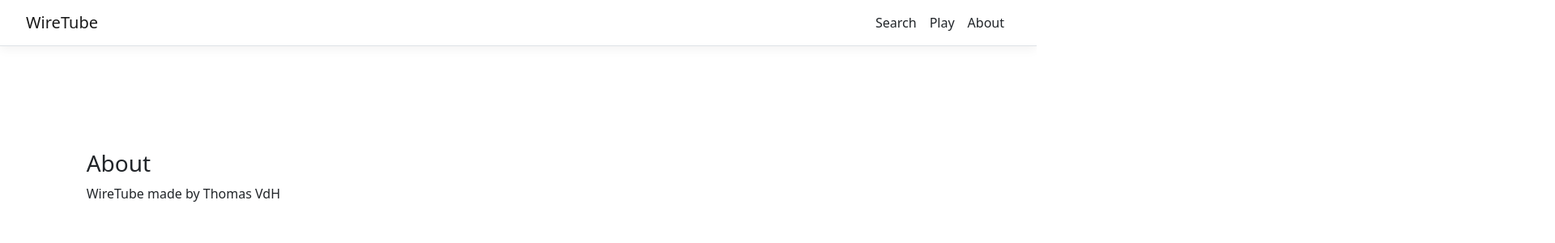
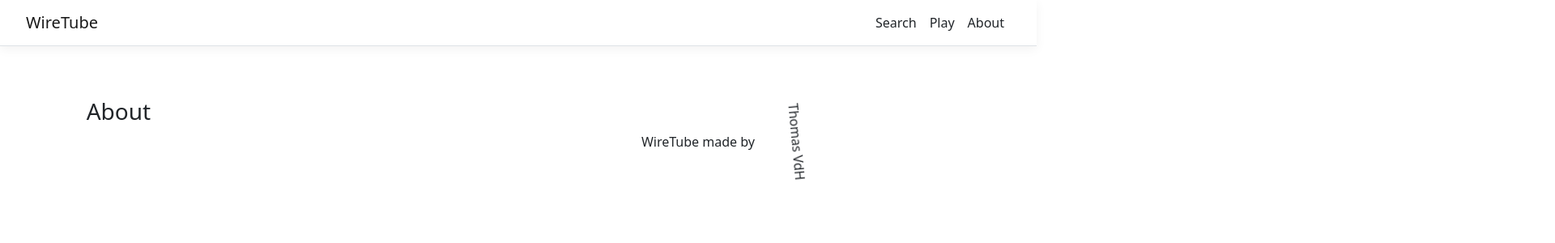
Before and after one commit to Thomasv7877/WireTube, a React (Create React App) app in the folder ClientApp/: page /About in a window 1280 px wide. Shown: the top 300 px of the page at 81% size, 1920 px wide, since content can reach past the window. Built offline with nearby package versions, Linux system fonts and the light colour scheme.

Commit message:
add animation to signature

```diff
--- a/ClientApp/src/components/About.js
+++ b/ClientApp/src/components/About.js
@@ -2,8 +2,8 @@ import React from "react";
 
 export function About(){
 
-    return(<div className="col-md-6 offset-md-1" style={{"margin-top": "10%"}}>
+    return(<div className="col-md-6 offset-md-1" style={{"margin-top": "5%"}}>
     <h3>About</h3>
-    <p>WireTube made by Thomas VdH</p>
+    <p id="signature">WireTube made by <span id="firstname">Thomas VdH</span></p>
     </div>)
 }
--- a/ClientApp/src/custom.css
+++ b/ClientApp/src/custom.css
@@ -155,3 +155,36 @@ tr {
   vertical-align: middle;
   margin-top: 10px;
 }
+
+#signature {
+  animation-duration: 3s;
+  animation-name: slide;
+  animation-iteration-count: infinite;
+  animation-direction: alternate;
+}
+
+@keyframes slide {
+  from {
+    margin-left: 140%;
+    width: 300%;
+  }
+  to {
+    margin-left: 0%;
+    width: 100%;
+  }
+}
+#firstname {
+  animation-duration: 3s;
+  animation-name: rotate;
+  animation-iteration-count: infinite;
+  animation-direction: alternate;
+  display: inline-block;
+}
+@keyframes rotate {
+  from {
+    transform: rotate(0)
+  }
+  to {
+    transform: rotate(360deg)
+  }
+}
```
